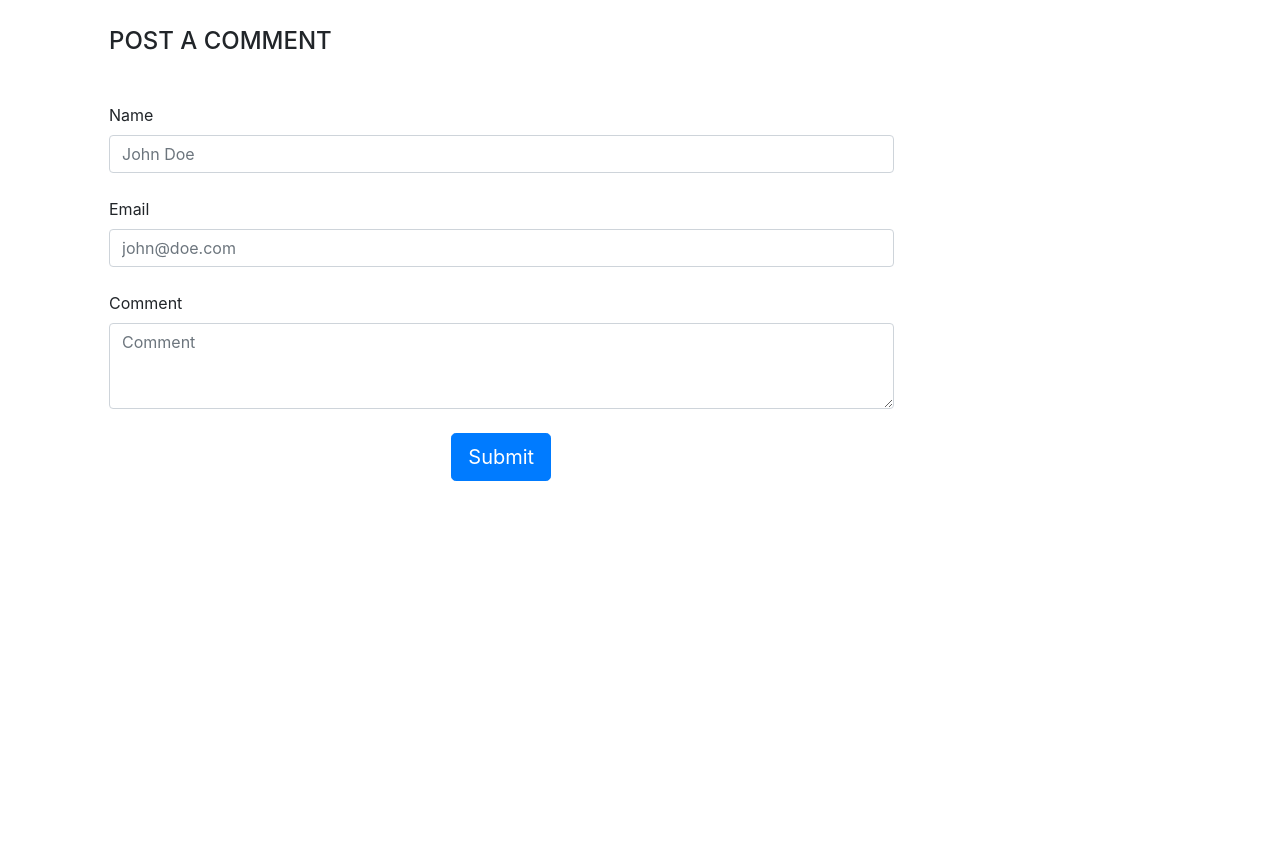
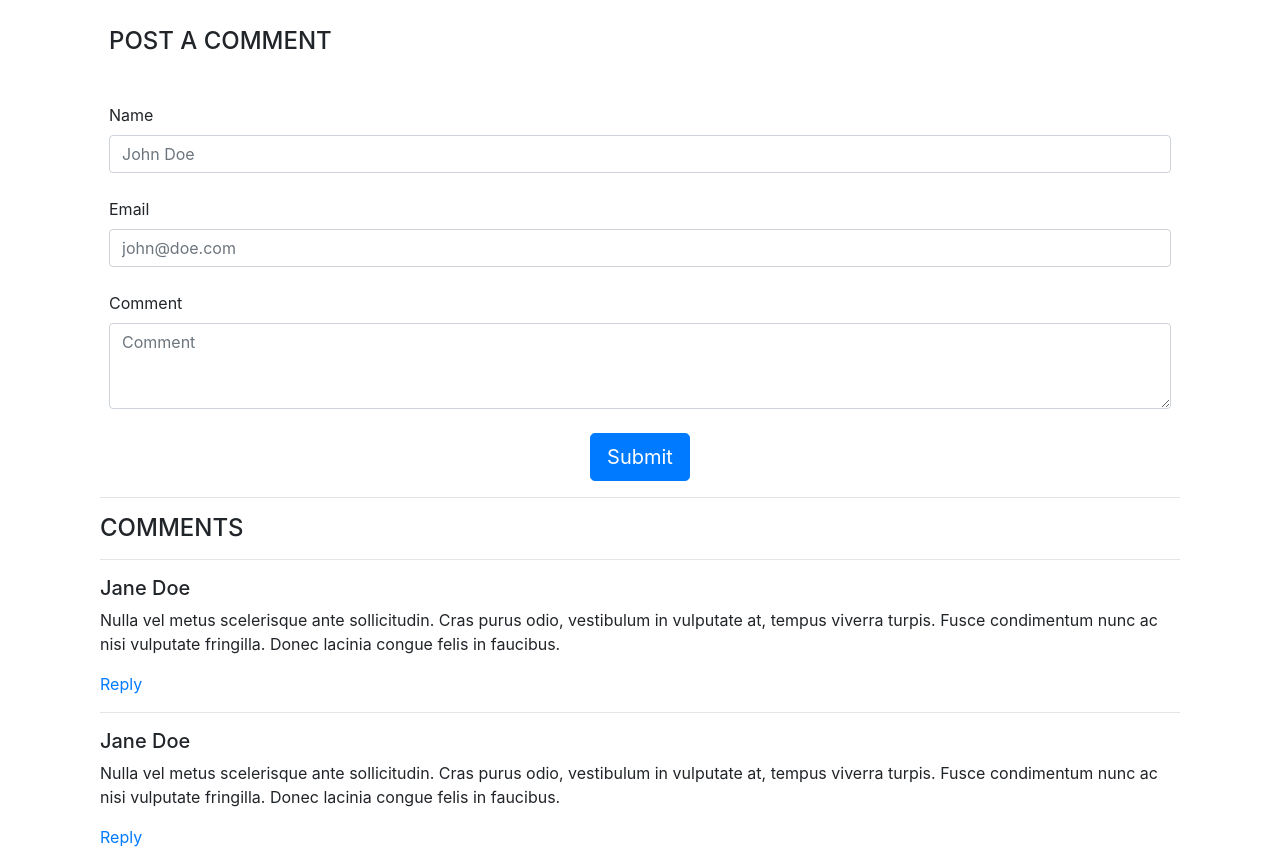
Before and after one commit to Unfiltered-sfw/unfiltered-client, a plain HTML site: page index.html in a window 1280 px wide. Shown: the part 1126-1975 px from the top of the page. Before the commit the page ends 1607 px from the top, so only its background shows below. Drawn offline with nearby package versions, Linux system fonts and the light colour scheme.

Commit message:
Fix comment section

```diff
--- a/add-post.css
+++ b/add-post.css
@@ -9,5 +9,4 @@
 
 .display-post {
     margin-top: 5%;
-
 }
--- a/index.html
+++ b/index.html
@@ -49,7 +49,7 @@
                     </div>
                 </div>
         </article>
-        <article class="comment-section w-75">
+        <article class="comment-section">
             <div class="new-comment">
                 <h4 class="p-4 text-uppercase font200">Post a comment</h4>
                     <form role="form">
@@ -70,7 +70,31 @@
                         </div>
                     </form>
             </div>
-            <div class="display-comments"></div>
+            <div class="display-comments">
+                <div class="display-comments container ">
+                    <hr class="mb40">
+                    <h4 class="mb40 text-uppercase font500">Comments</h4>
+                    <hr class="mb40">
+                    <div class="media mb40">
+                        <div class="media-body">
+                            <h5 class="mt-0 font400 clearfix">
+                                Jane Doe
+                            </h5>
+                            <p> Nulla vel metus scelerisque ante sollicitudin. Cras purus odio, vestibulum in vulputate at, tempus viverra turpis. Fusce condimentum nunc ac nisi vulputate fringilla. Donec lacinia congue felis in faucibus.</p>
+                            <a href="#" class="">Reply</a>
+                        </div>
+                    </div>
+                    <hr class="mb40">
+                    <div class="media mb40">
+                        <div class="media-body">
+                            <h5 class="mt-0 font400 clearfix">
+                                Jane Doe
+                            </h5>
+                            <p> Nulla vel metus scelerisque ante sollicitudin. Cras purus odio, vestibulum in vulputate at, tempus viverra turpis. Fusce condimentum nunc ac nisi vulputate fringilla. Donec lacinia congue felis in faucibus.</p>
+                            <a href="#" class="">Reply</a>
+                        </div>
+                    </div>
+            </div>
         </article>
     </section>
 </body>
```
